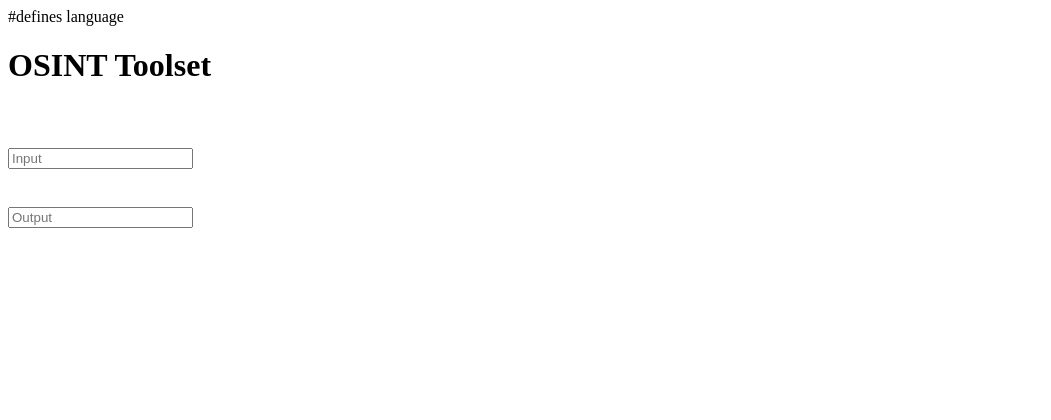
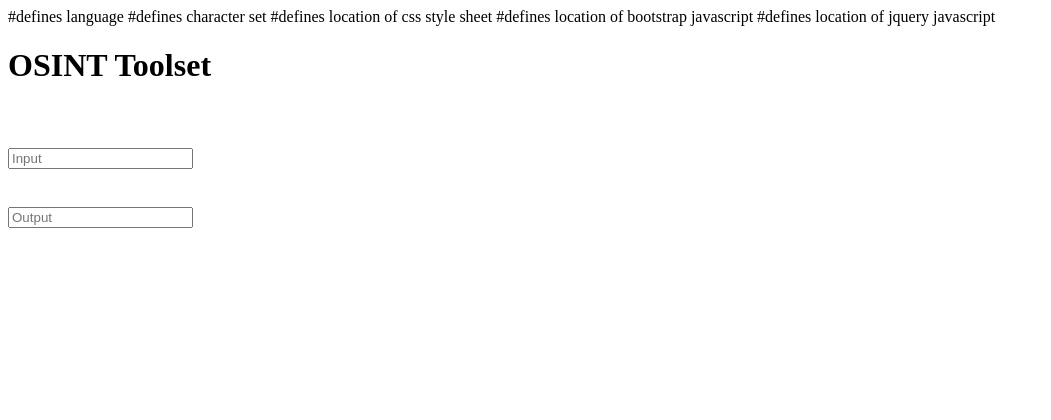
Before and after one commit to lwtct/osint-tool-v1, a Flask app: page / in a window 1280 px wide; the page is wider, and only the part inside the window is pictured. Shown: the top 420 px of that part, without its empty margins (0-1051 px from the left). Run offline with Flask 2, Linux system fonts and the light colour scheme; some libraries are stand-ins or nearby versions.

Commit message:
more commenting

```diff
--- a/templates/index.jinja
+++ b/templates/index.jinja
@@ -1,12 +1,12 @@
 <!DOCTYPE html>
 <html lang="en"> #defines language
     <head>
-        <meta charset="UTF-8">
+        <meta charset="UTF-8"> #defines character set
         <meta name="viewport" content="width=device-width, initial-scale=1.0">
         <meta http-equiv="X-UA-Compatible" content="ie=edge">
-        <link rel="stylesheet" href="/css/bootstrap.min.css">
-        <script src="/js/bootstrap.min.js"></script>
-        <script src="/js/jquery.min.js"></script>
+        <link rel="stylesheet" href="/css/bootstrap.min.css"> #defines location of css style sheet
+        <script src="/js/bootstrap.min.js"></script>  #defines location of bootstrap javascript
+        <script src="/js/jquery.min.js"></script> #defines location of jquery javascript
         <style type="text/css">
 .h-divider{
  margin-top:5px;
```
